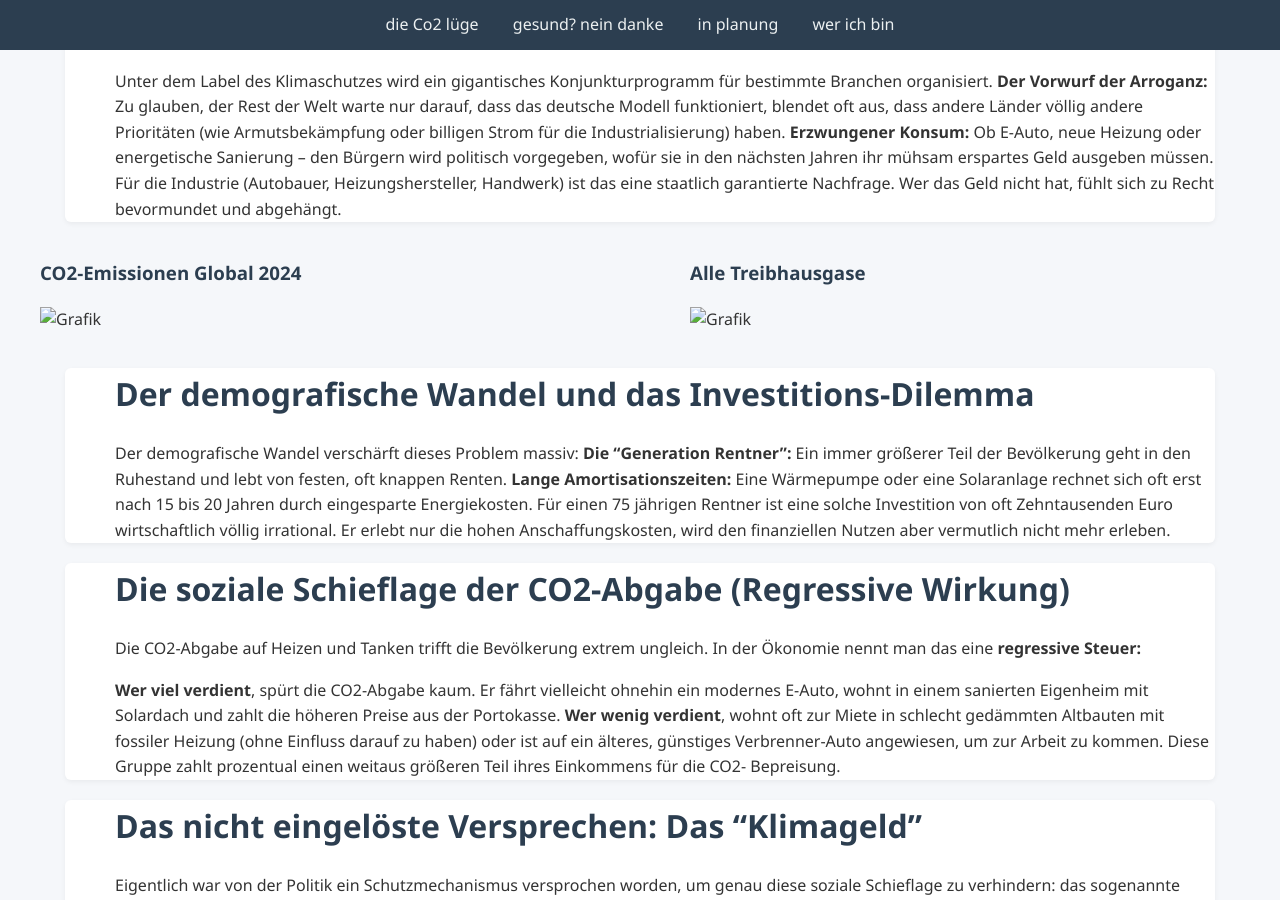
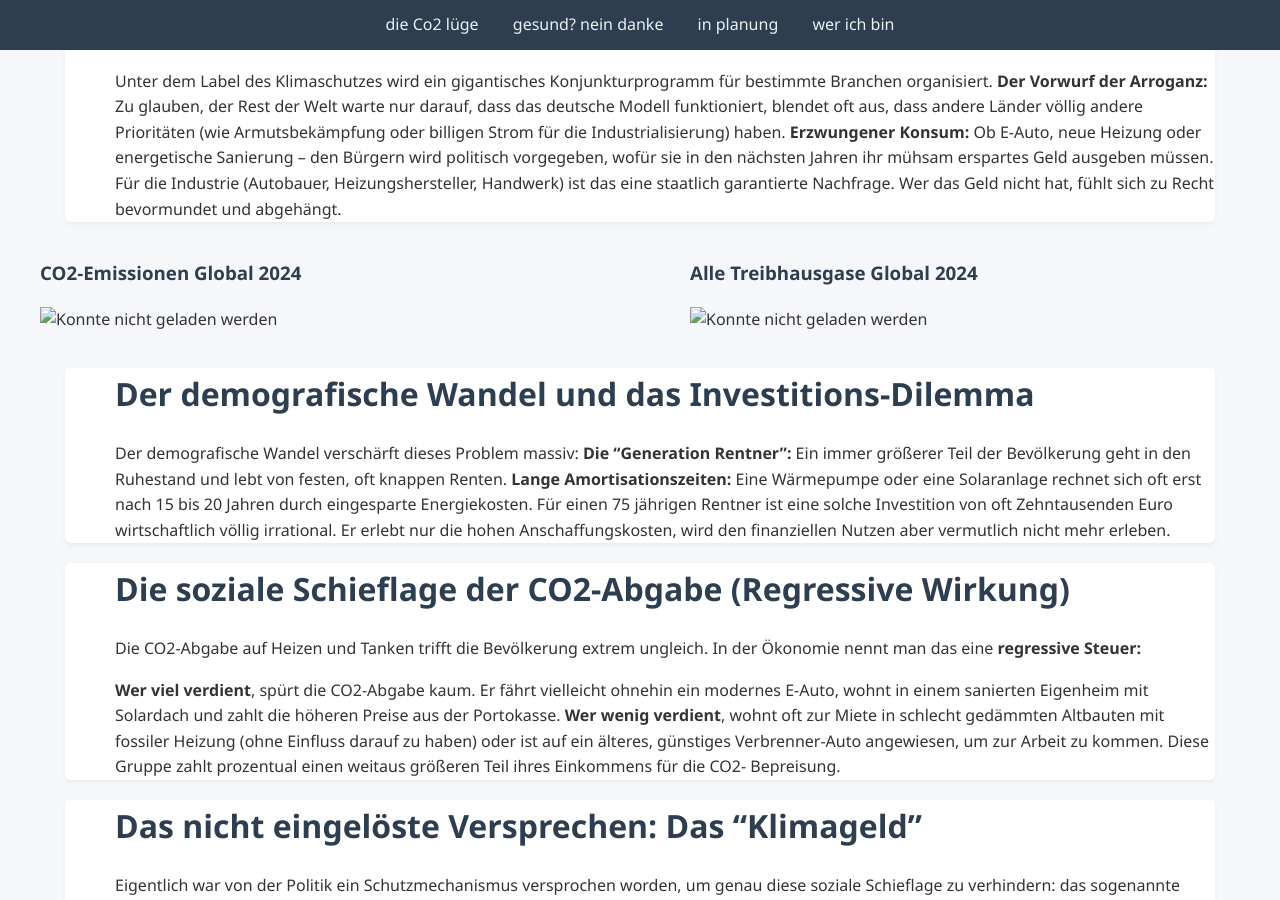
Before and after one commit to TheGermanTruth/TheGermanTruth, a Jekyll site: the page built from index.md, in a window 1280 px wide and 900 px high, scrolled down 1103 px. Built offline with Jekyll 4.4.1, drawn with Linux system fonts in a browser that asks for light colours; our own code applies the rules of GitHub Pages for plain Markdown files.

Commit message:
Update index.md

```diff
--- a/index.md
+++ b/index.md
@@ -64,16 +64,14 @@
 <div class="column" markdown="1">
 
 >### CO2-Emissionen Global 2024
-
->![Grafik](assets/Co2_2024.png)
+>![Konnte nicht geladen werden]({{ '/assets/Co2_2024.png' | relative_url }})
 
 </div>
 
 <div class="column" markdown="1">
 
->### Alle Treibhausgase
-
->![Grafik](assets/AlleGase_2024.png)
+>### Alle Treibhausgase Global 2024
+>![Konnte nicht geladen werden]({{ '/assets/AlleGase_2024.png' | relative_url }})
 
 </div>
 
```
